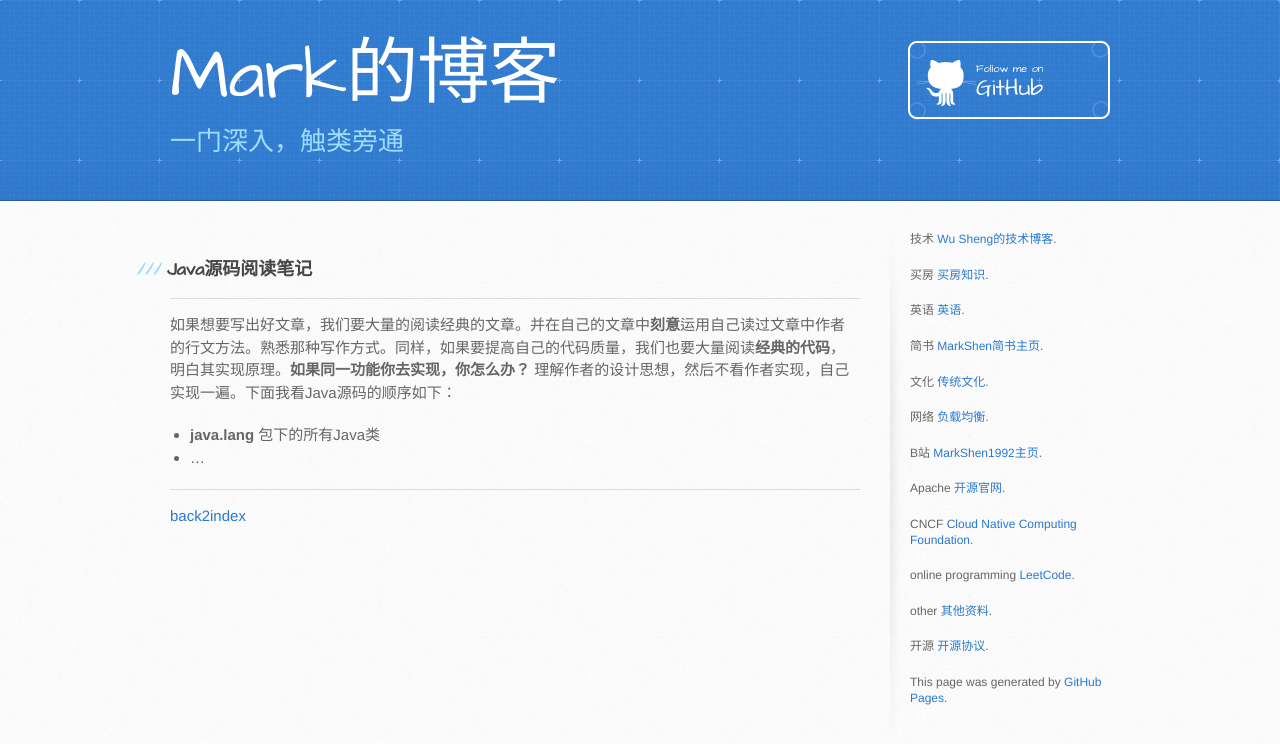
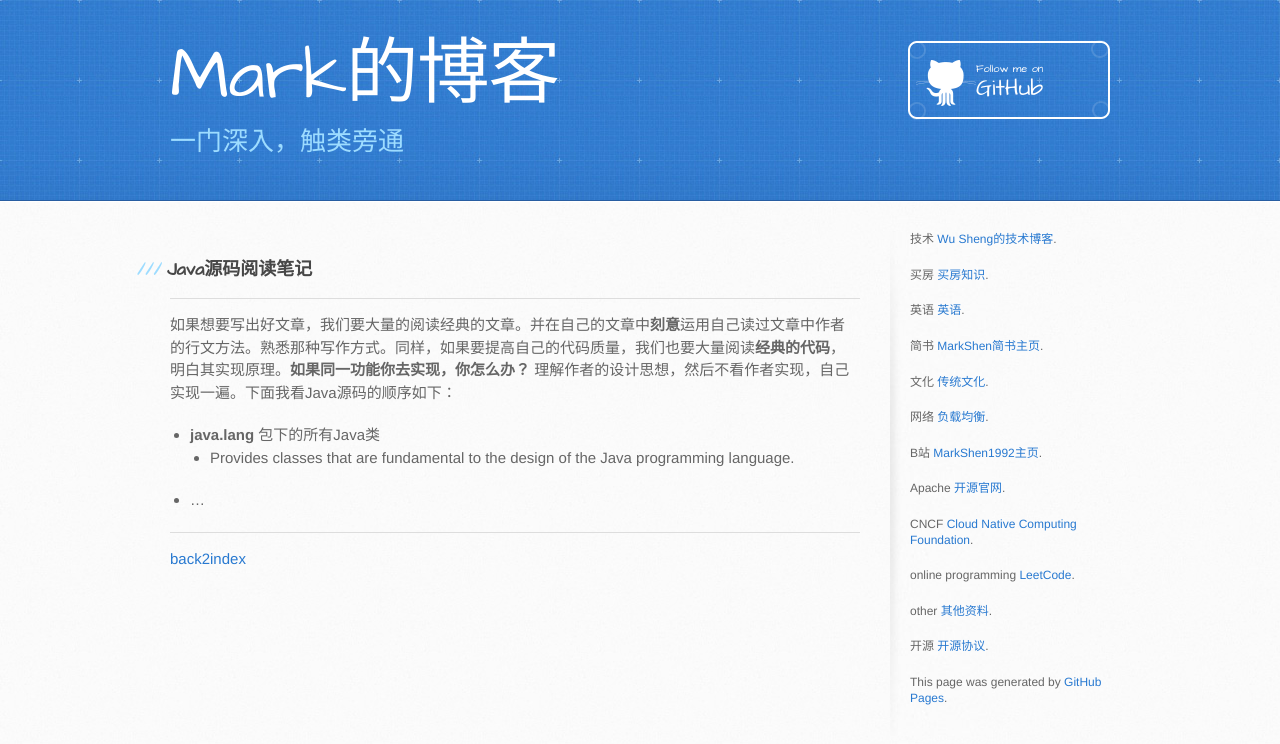
Before and after one commit to MarkShen1992/markshen1992.github.io, a Jekyll site: the page built from document/java/Java0100_introduction.md, in a window 1280 px wide. Shown: the top 744 px of the page. Built offline with Jekyll 4.4.1, drawn with Linux system fonts in a browser that asks for light colours; our own code applies the rules of GitHub Pages for plain Markdown files.

```diff
--- a/document/java/Java0100_introduction.md
+++ b/document/java/Java0100_introduction.md
@@ -5,6 +5,7 @@
 如果想要写出好文章，我们要大量的阅读经典的文章。并在自己的文章中**刻意**运用自己读过文章中作者的行文方法。熟悉那种写作方式。同样，如果要提高自己的代码质量，我们也要大量阅读**经典的代码**，明白其实现原理。**如果同一功能你去实现，你怎么办？** 理解作者的设计思想，然后不看作者实现，自己实现一遍。下面我看Java源码的顺序如下：
 
 - **java.lang** 包下的所有Java类
+  - Provides classes that are fundamental to the design of the Java programming language.
 - ...
 
 ---
```
